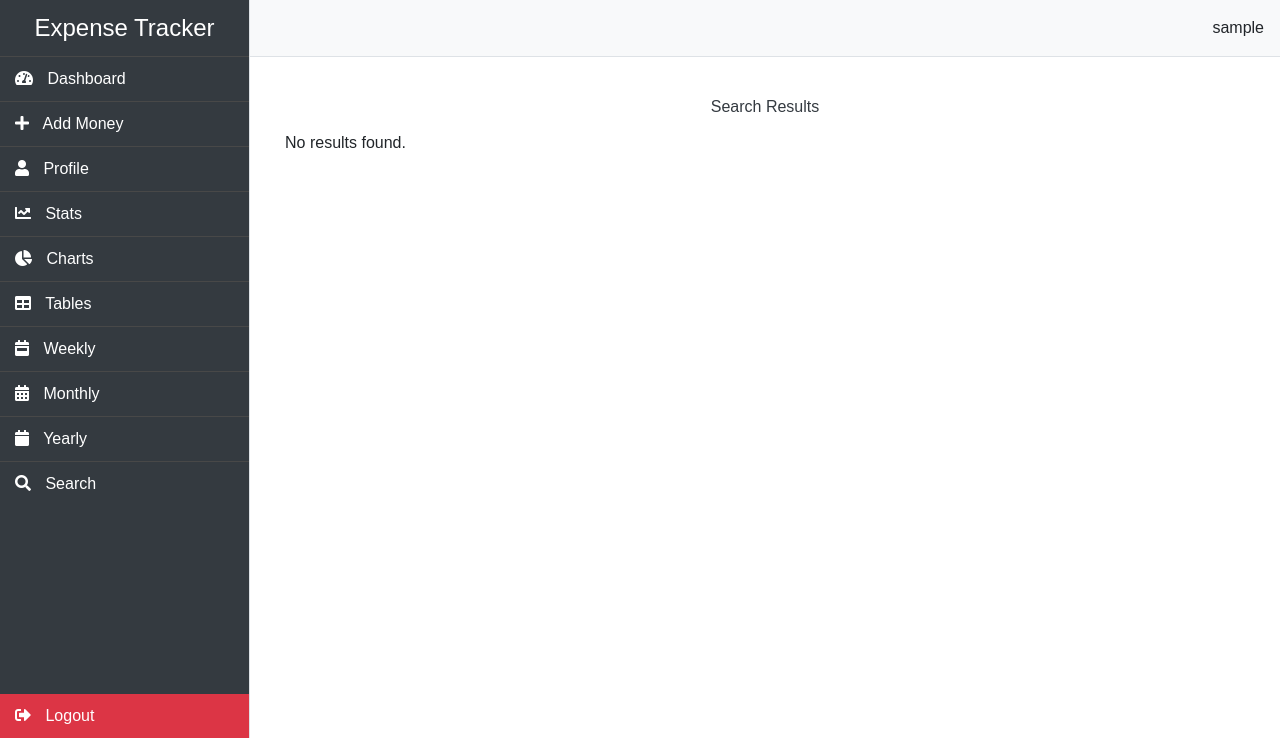
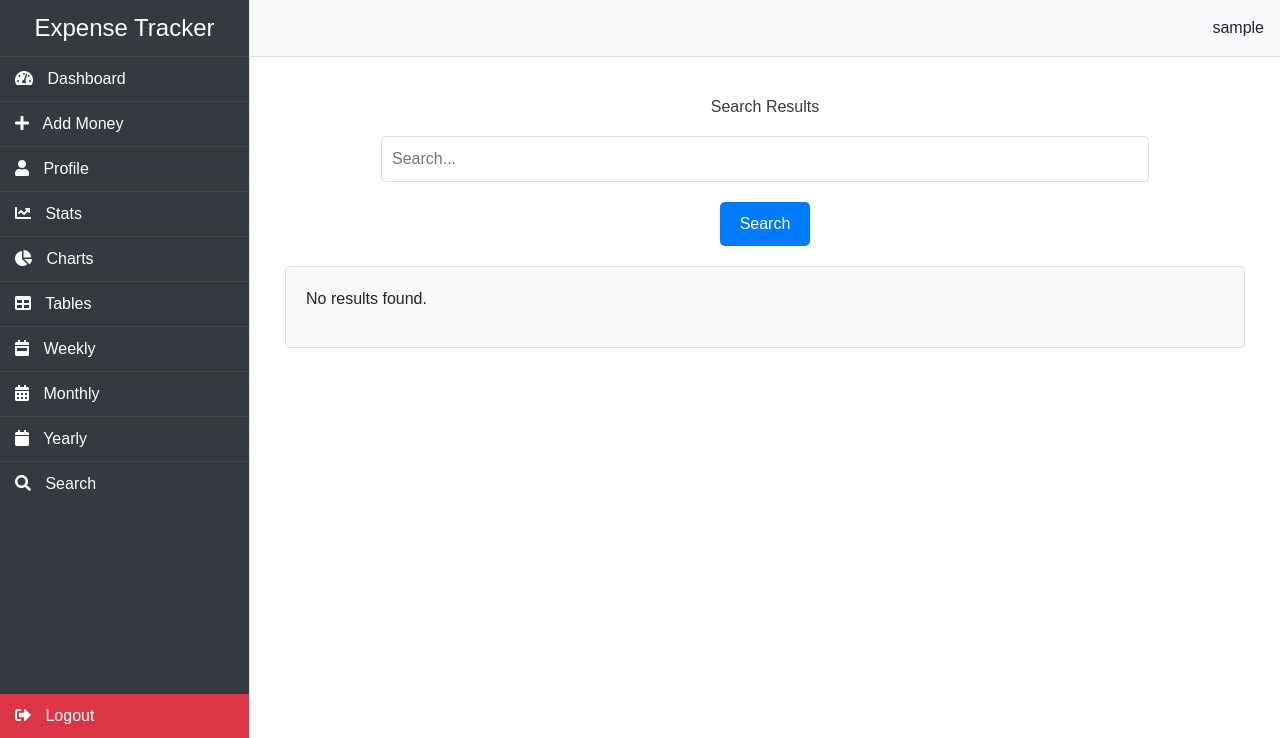
Before and after one commit to Kirill777-web/RumiExpenseTracker, a Django app: page /expenses/search/ in a window 1280 px wide. Shown: the top 738 px of the page. Run offline with Django 5.2, Linux system fonts and the light colour scheme; the visitor is signed in with stand-in values (Sample User, id 1); some libraries are stand-ins or nearby versions.

Commit message:
added search bar and style for the search bar

```diff
--- a/expenses/templates/expenses/search.html
+++ b/expenses/templates/expenses/search.html
@@ -3,14 +3,21 @@
 {% block content %}
 <div class="container">
     <h2>Search Results</h2>
+    <!-- Search form -->
+    <form method="get" action="{% url 'search' %}" class="search-form">
+        <input type="text" name="q" placeholder="Search..." value="{{ request.GET.q }}" class="search-bar">
+        <button type="submit" class="search-button">Search</button>
+    </form>
+    <div class="search-results">
         {% if results %}
             <ul class="list-group">
                 {% for result in results %}
-                <li class="list-group-item">{{ result.description }} - {{ result.quantity }} - {{ result.Category }} - {{ result.Date }}</li>
+                    <li class="list-group-item search-results-item">{{ result.description }} - {{ result.quantity }} - {{ result.Category }} - {{ result.Date }}</li>
                 {% endfor %}
             </ul>
         {% else %}
-        <p>No results found.</p>
+            <p class="search">No results found.</p>
         {% endif %}
     </div>
+</div>
 {% endblock %}
--- a/static/css/style.css
+++ b/static/css/style.css
@@ -237,3 +237,56 @@ h1, h2 {
 .alert-error {
     color: red;
 }
+/* Search Page */
+
+/* Search Page Styles */
+
+/* Search Bar Styles */
+.search-bar {
+    width: 80%;
+    padding: 10px;
+    border: 1px solid #ddd;
+    border-radius: 5px;
+    font-size: 1em;
+    margin: 20px auto;
+    display: block;
+}
+
+/* Search Button Styles */
+.search-button {
+    padding: 10px 20px;
+    background-color: #007bff;
+    color: white;
+    border: none;
+    border-radius: 5px;
+    cursor: pointer;
+    transition: background-color 0.3s;
+    display: block;
+    margin: 10px auto;
+}
+
+.search-button:hover {
+    background-color: #0056b3;
+}
+
+/* Search Results Styles */
+.search-results {
+    margin-top: 20px;
+    padding: 20px;
+    border: 1px solid #ddd;
+    border-radius: 5px;
+    background-color: #f9f9f9;
+}
+
+.search-results h2 {
+    margin-bottom: 20px;
+}
+
+.search-results-item {
+    padding: 10px;
+    border-bottom: 1px solid #ddd;
+}
+
+.search-results-item:last-child {
+    border-bottom: none;
+}
```
Lines whose indentation alone changed are shown as unchanged.
